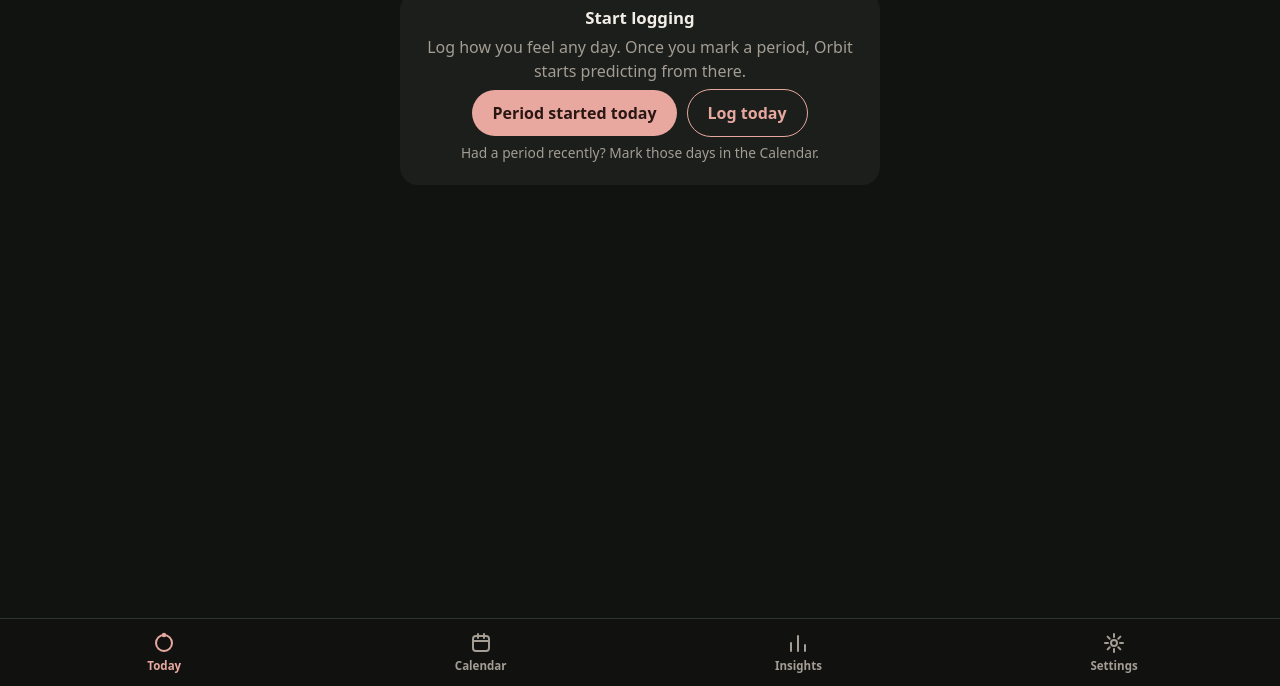
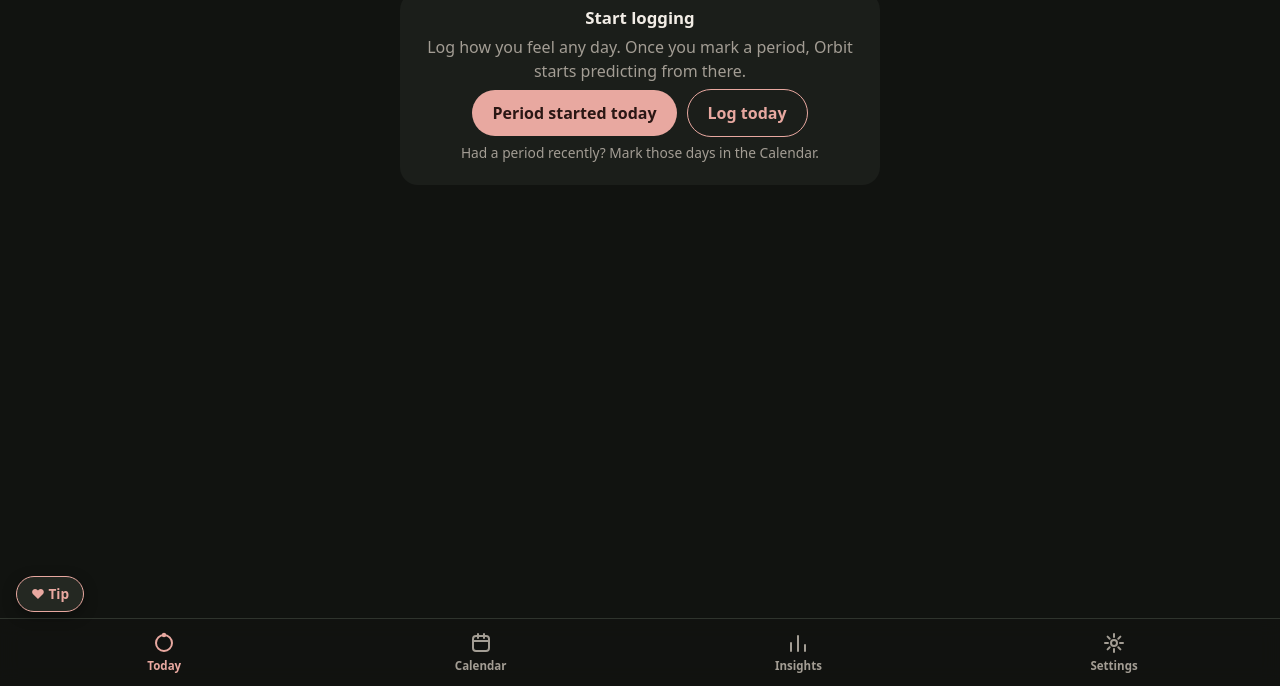
Before and after one commit to JUST-F1ZZY/Orbit, a website built with Vite: page index.html in a window 1280 px wide. Both pictures are taken after a click on the button "Start logging". Shown: the part 114-800 px from the top of the page. Built offline with nearby package versions, Linux system fonts and the light colour scheme.

Commit message:
Add an always-visible tip button
Small Ko-fi pill fixed at the bottom left above the tabs on every main
screen. Hidden on the welcome and lock screens.

```diff
--- a/src/main.js
+++ b/src/main.js
@@ -10,6 +10,7 @@ import * as insights from './views/insights.js';
 import * as settingsView from './views/settings.js';
 import { openLog } from './views/log.js';
 import { renderLock, bindLock } from './lock.js';
+import { KOFI_URL } from './config.js';
 
 const VIEWS = {
   today: { label: 'Today', icon: '<svg viewBox="0 0 24 24"><circle cx="12" cy="12" r="8"/><circle cx="12" cy="4" r="2.2" class="fill"/></svg>', view: todayView },
@@ -59,12 +60,14 @@ const app = {
       root.innerHTML = renderLock();
       bindLock(this, root);
       $('#tabs')?.remove();
+      $('#tip')?.remove();
       return;
     }
     if (!this.settings.onboarded) {
       root.innerHTML = onboarding.render(this);
       onboarding.bind(this, root);
       $('#tabs')?.remove();
+      $('#tip')?.remove();
       return;
     }
     const { view } = VIEWS[this.current];
@@ -75,6 +78,17 @@ const app = {
 };
 
 function renderTabs(a) {
+  // Small always-visible tip link, bottom left above the tabs.
+  if (KOFI_URL && !$('#tip')) {
+    const tip = document.createElement('a');
+    tip.id = 'tip';
+    tip.href = KOFI_URL;
+    tip.target = '_blank';
+    tip.rel = 'noopener noreferrer';
+    tip.innerHTML = '<span aria-hidden="true">♥</span> Tip';
+    tip.setAttribute('aria-label', 'Support Orbit with a tip on Ko-fi');
+    document.body.append(tip);
+  }
   let nav = $('#tabs');
   if (!nav) {
     nav = document.createElement('nav');
--- a/src/style.css
+++ b/src/style.css
@@ -24,7 +24,7 @@ body {
   color: var(--text);
   font: 16px/1.5 system-ui, -apple-system, 'Segoe UI', Roboto, sans-serif;
   /* Keeps content clear of the notch with the black-translucent status bar. */
-  padding: env(safe-area-inset-top) 16px calc(76px + env(safe-area-inset-bottom));
+  padding: env(safe-area-inset-top) 16px calc(124px + env(safe-area-inset-bottom));
   -webkit-tap-highlight-color: transparent;
 }
 body.no-scroll { overflow: hidden; }
@@ -283,3 +283,20 @@ textarea { resize: vertical; }
 .link-btn { background: none; color: var(--muted); font-weight: 500; font-size: 0.9rem; margin-top: 18px; text-decoration: underline; }
 .quick { margin-bottom: 10px; }
 .lock input::placeholder { letter-spacing: normal; font-size: 1rem; }
+
+/* Tip button */
+#tip {
+  position: fixed;
+  left: 16px;
+  bottom: calc(74px + env(safe-area-inset-bottom));
+  z-index: 11;
+  background: var(--card-2);
+  color: var(--accent);
+  border: 1px solid var(--accent);
+  border-radius: 999px;
+  padding: 7px 14px;
+  font-size: 0.85rem;
+  font-weight: 650;
+  text-decoration: none;
+  box-shadow: 0 4px 14px rgb(0 0 0 / 0.35);
+}
```
